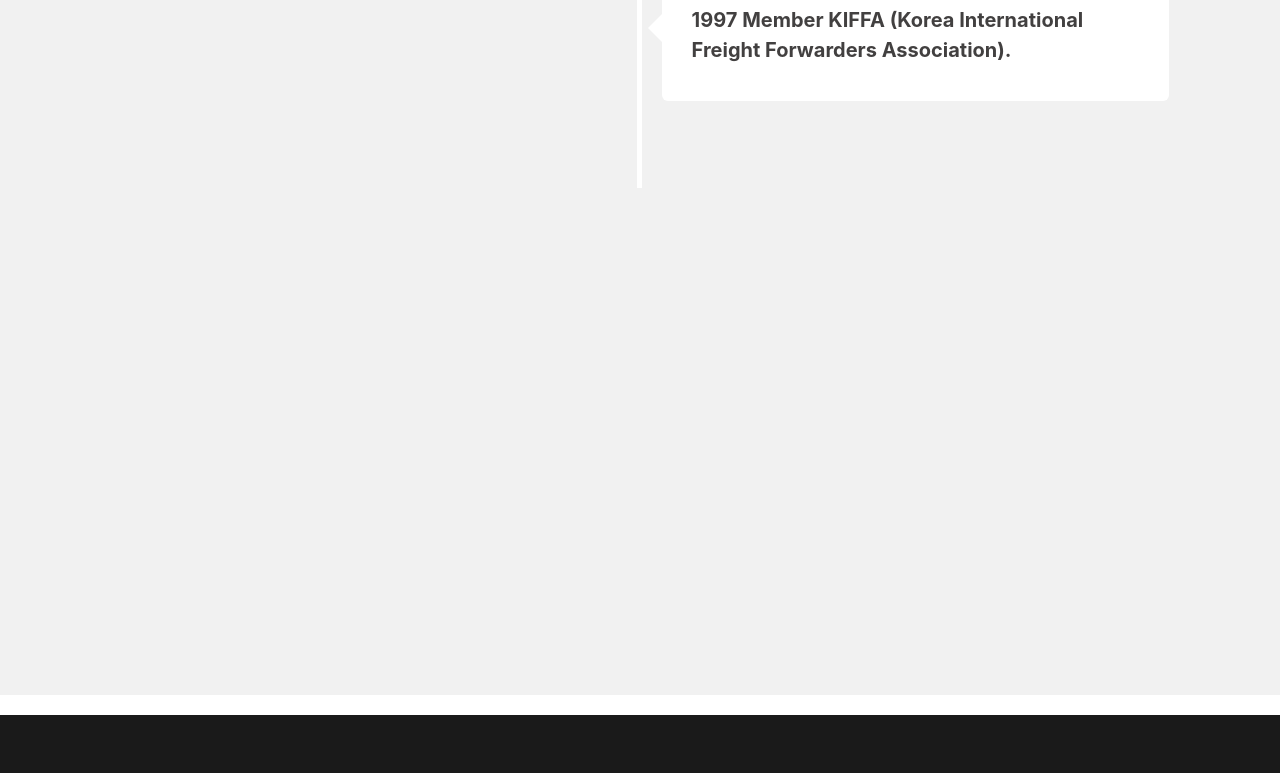
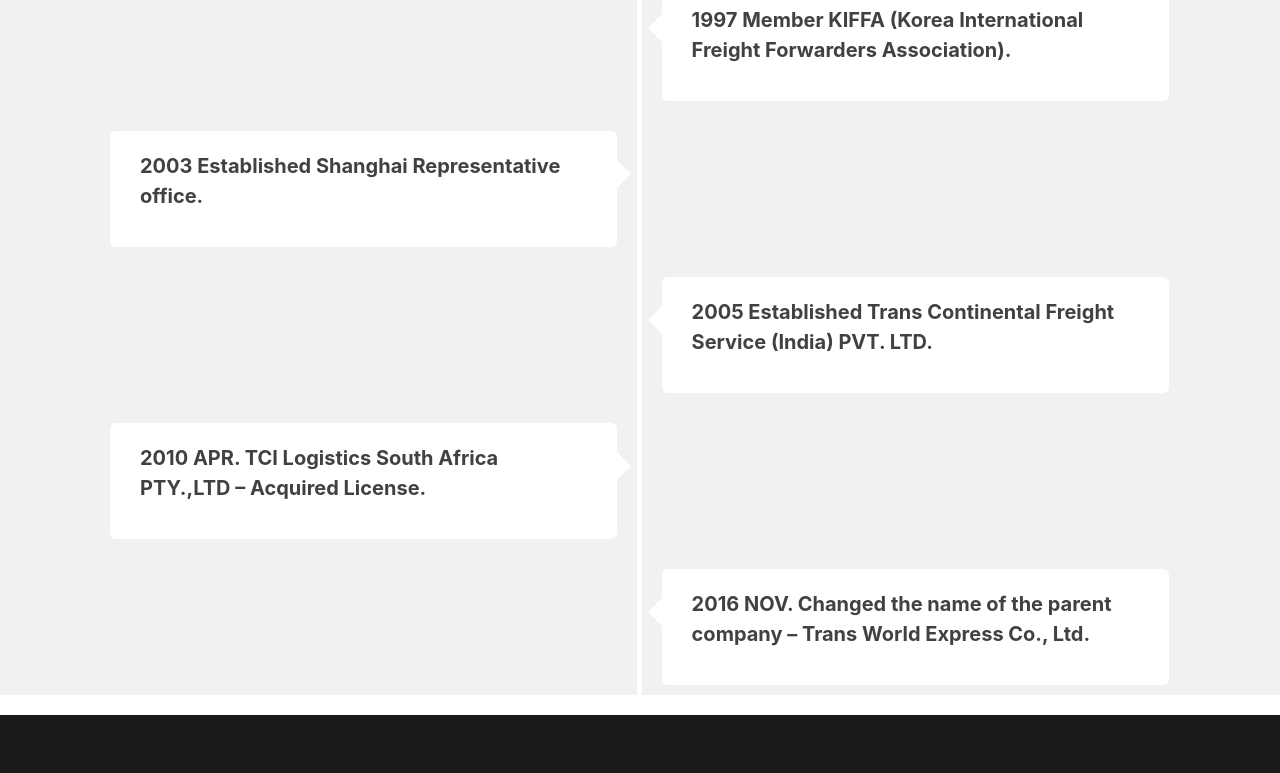
Before and after one commit to Mannumishra/tci, a React (Create React App) app: page /achivment in a window 1280 px wide. Shown: the part 820-1593 px from the top of the page. Built offline with nearby package versions, Linux system fonts and the light colour scheme.

Commit message:
add chnages

```diff
--- a/src/Components/OurAchivments/OurAchivment.css
+++ b/src/Components/OurAchivments/OurAchivment.css
@@ -33,7 +33,7 @@
     position: relative;
     width: calc(50% - 33px);
     margin: 10px;
-    animation: movedown 0.5s linear forwards;
+    animation: movedown 0.1s linear forwards;
     opacity: 0;
 }
 
@@ -54,47 +54,47 @@
 }
 
 .containertimeline:nth-child(2) {
+    animation-delay: 0.1s;
+}
+
+.containertimeline:nth-child(3) {
+    animation-delay: 0.2s;
+}
+
+.containertimeline:nth-child(4) {
+    animation-delay: 0.3s;
+}
+
+.containertimeline:nth-child(5) {
+    animation-delay: 0.4s;
+}
+
+.containertimeline:nth-child(6) {
+    animation-delay: 0.5s;
+}
+
+.containertimeline:nth-child(7) {
+    animation-delay: 0.6s;
+}
+
+.containertimeline:nth-child(8) {
+    animation-delay: 0.7s;
+}
+
+.containertimeline:nth-child(9) {
+    animation-delay: 0.8s;
+}
+
+.containertimeline:nth-child(10) {
+    animation-delay: 0.9s;
+}
+
+.containertimeline:nth-child(11) {
     animation-delay: 1s;
 }
 
-.containertimeline:nth-child(3) {
-    animation-delay: 2s;
-}
-
-.containertimeline:nth-child(4) {
-    animation-delay: 3s;
-}
-
-.containertimeline:nth-child(5) {
-    animation-delay: 4s;
-}
-
-.containertimeline:nth-child(6) {
-    animation-delay: 5s;
-}
-
-.containertimeline:nth-child(7) {
-    animation-delay: 6s;
-}
-
-.containertimeline:nth-child(8) {
-    animation-delay: 7s;
-}
-
-.containertimeline:nth-child(9) {
-    animation-delay: 8s;
-}
-
-.containertimeline:nth-child(10) {
-    animation-delay: 09s;
-}
-
-.containertimeline:nth-child(11) {
-    animation-delay: 10s;
-}
-
 .containertimeline:nth-child(12) {
-    animation-delay: 11s;
+    animation-delay: 1.1s;
 }
 
 .left_container {
@@ -150,7 +150,7 @@
     left: 50%;
     margin-left: -3px;
     z-index: 1;
-    animation: moveline 9s linear forwards;
+    animation: moveline 2.2s linear forwards;
 }
 
 @keyframes moveline {
```
